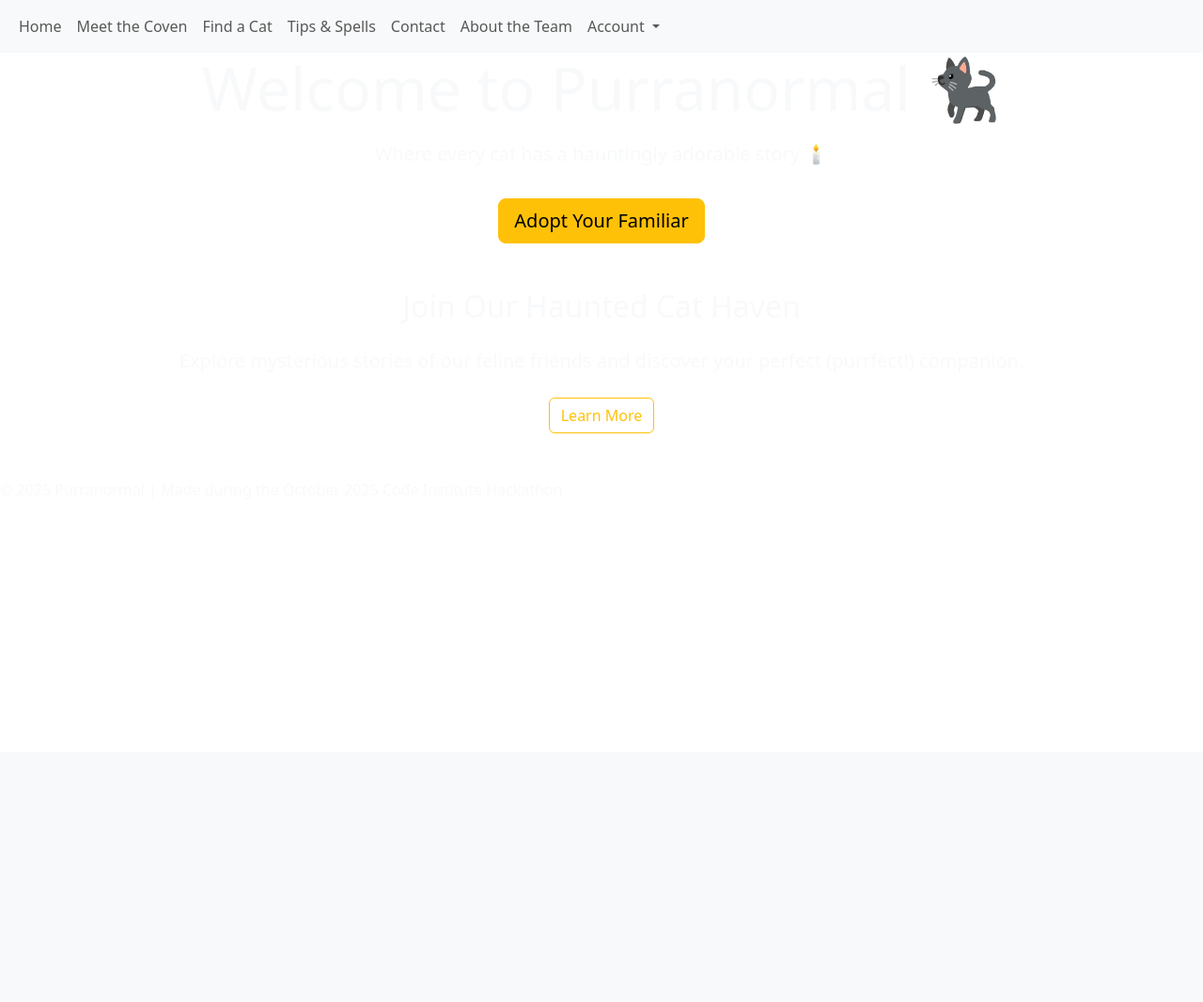
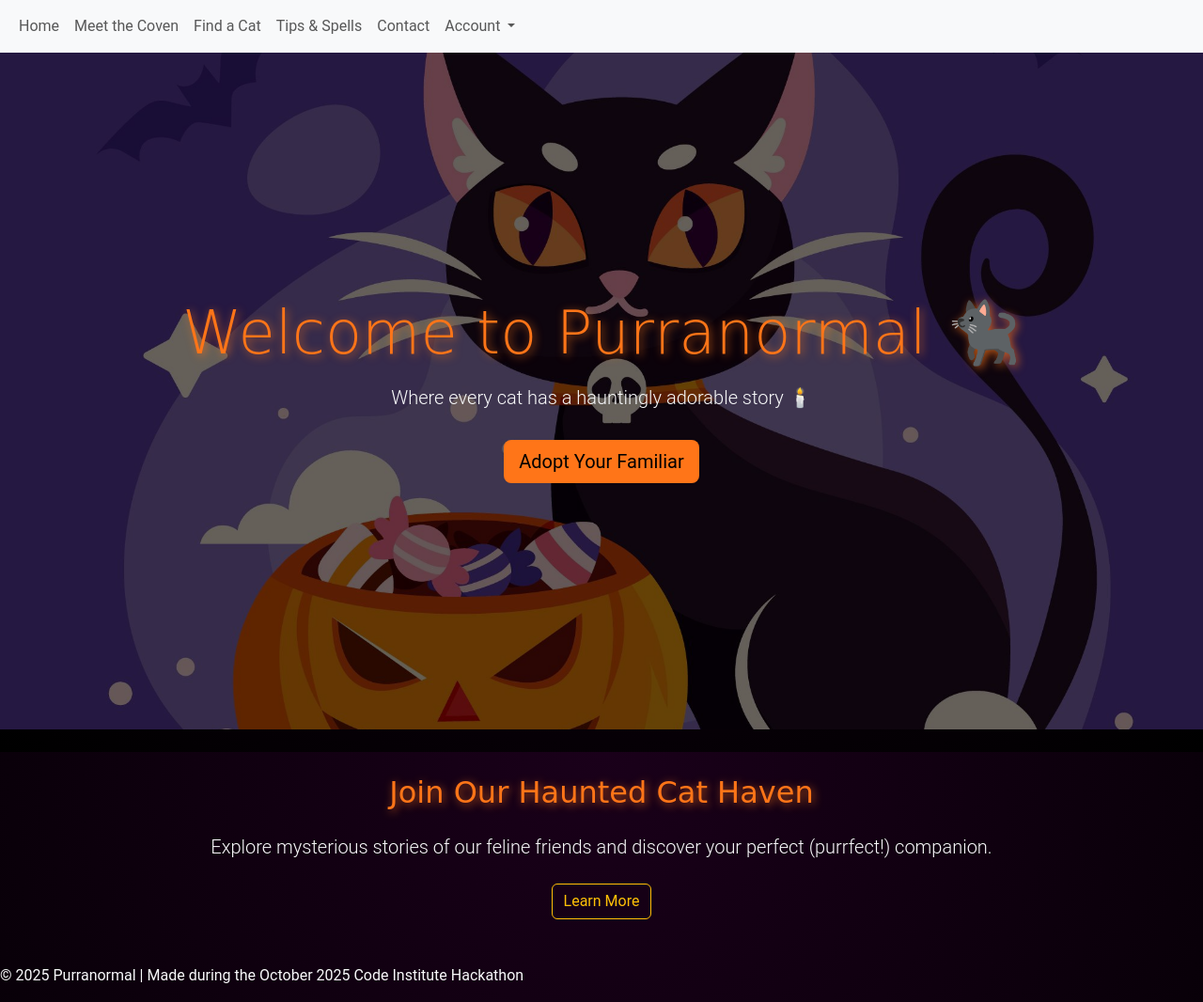
Before and after one commit to hannahro15/CI-Halloween-Hackathon-25, a Django app: page /index/ in a window 1280 px wide. Shown: the whole page at 94% size. Before the commit the page ends 461 px from the top, so only its background shows below. Run offline with Django 4.2, Linux system fonts and the light colour scheme.

Commit message:
update index.html and base.html

```diff
--- a/static/css/index.css
+++ b/static/css/index.css
@@ -0,0 +1,82 @@
+
+body {
+    background: radial-gradient(circle at top, #0b0b0d 0%, #1b1b1f 70%, #000 100%);
+    color: #f8f9fa;
+    font-family: 'Roboto', sans-serif;
+    overflow-x: hidden;
+}
+
+.halloween-bg {
+    background: radial-gradient(circle at top, #1a001a, #000);
+    background-attachment: fixed;
+}
+
+.hero {
+    position: relative;
+    height: 90vh;
+    background: url("../images/spooky-cats.jpg") center center / cover no-repeat;
+}
+
+.hero .overlay {
+    position: absolute;
+    inset: 0;
+    background: rgba(0, 0, 0, 0.6);
+}
+
+.spooky-text {
+    font-family: 'Creepster', cursive;
+    color: #ff7518;
+    text-shadow: 2px 2px 10px rgba(255, 117, 24, 0.7);
+}
+
+.btn-warning {
+    background-color: #ff7518;
+    border: none;
+    transition: transform 0.3s ease-in-out;
+}
+
+.btn-warning:hover {
+    transform: scale(1.08);
+    background-color: #ffa94d;
+}
+
+@keyframes floaty {
+  0%, 100% { transform: translateY(0); }
+  50% { transform: translateY(-6px); }
+}
+
+.btn-warning {
+  animation: floaty 3s ease-in-out infinite;
+}
+
+html {
+  scroll-behavior: smooth;
+}
+
+.ghost-cat {
+    position: absolute;
+    width: 100px;
+    opacity: 0.7;
+    animation: float 5s ease-in-out infinite;
+}
+
+.ghost-cat.one {
+    top: 20%;
+    left: 10%;
+    animation-delay: 1s;
+}
+
+.ghost-cat.two {
+    bottom: 15%;
+    right: 8%;
+    animation-delay: 2.5s;
+}
+
+@media (max-width: 768px) {
+  .hero h1 {
+      font-size: 2rem;
+  }
+  .hero p {
+      font-size: 1rem;
+  }
+}
--- a/templates/base.html
+++ b/templates/base.html
@@ -3,10 +3,11 @@
 <html>
 <head>
     <meta charset="UTF-8">
-    <meta name="viewport" content="width=device-width", initial-scale=1.0>
-    <title>{% block title %}Purranormal{% endblock %}</title>
+    <meta name="viewport" content="width=device-width, initial-scale=1.0">
+    <title>{% block title %}Purranormal - Haunted Cat Haven{% endblock %}</title>
     <link rel="stylesheet" href="{% static 'css/styles.css' %}">
     <link href="https://cdn.jsdelivr.net/npm/bootstrap@5.3.8/dist/css/bootstrap.min.css" rel="stylesheet" integrity="sha384-sRIl4kxILFvY47J16cr9ZwB07vP4J8+LH7qKQnuqkuIAvNWLzeN8tE5YBujZqJLB" crossorigin="anonymous">
+    <link rel="stylesheet" href="{% static 'css/index.css' %}">
 </head>
 <body class="halloween-bg text-light">
     {% include 'navbar.html' %}
--- a/templates/index.html
+++ b/templates/index.html
@@ -1,5 +1,6 @@
 {% extends 'base.html' %}
 {% load static %}
+{% block title %}Welcome to Purranormal{% endblock %}
 {% block content %}
     <main class="container-fluid p-0 halloween-home">
         <section class="hero d-flex flex-column justify-content-center align-items-center text-center">
@@ -7,7 +8,7 @@
           <div class="content text-light position-relative">
               <h1 class="display-3 spooky-text mb-3">Welcome to Purranormal 🐈‍⬛</h1>
               <p class="lead">Where every cat has a hauntingly adorable story 🕯️</p>
-              <a href="{% url 'cat-adoption' %}" class="btn btn-warning btn-lg mt-3">
+              <a href="{% url 'cat-adoption' %}" class="btn btn-warning btn-lg mt-3" id="meowButton">
                   Adopt Your Familiar
               </a>
           </div>
--- a/templates/navbar.html
+++ b/templates/navbar.html
@@ -26,9 +26,6 @@
         <li class="nav-item">
           <a class="nav-link" href="{% url 'contact' %}">Contact</a>
         </li>
-        <li class="nav-item">
-          <a class="nav-link" href="{% url 'team-page' %}">About the Team</a>
-        </li>
         <li class="nav-item dropdown">
             <a class="nav-link dropdown-toggle" href="#" role="button" data-bs-toggle="dropdown" aria-expanded="false">
                 Account
```
Also changed, not shown: static/images/spooky-cats.jpg (added).
